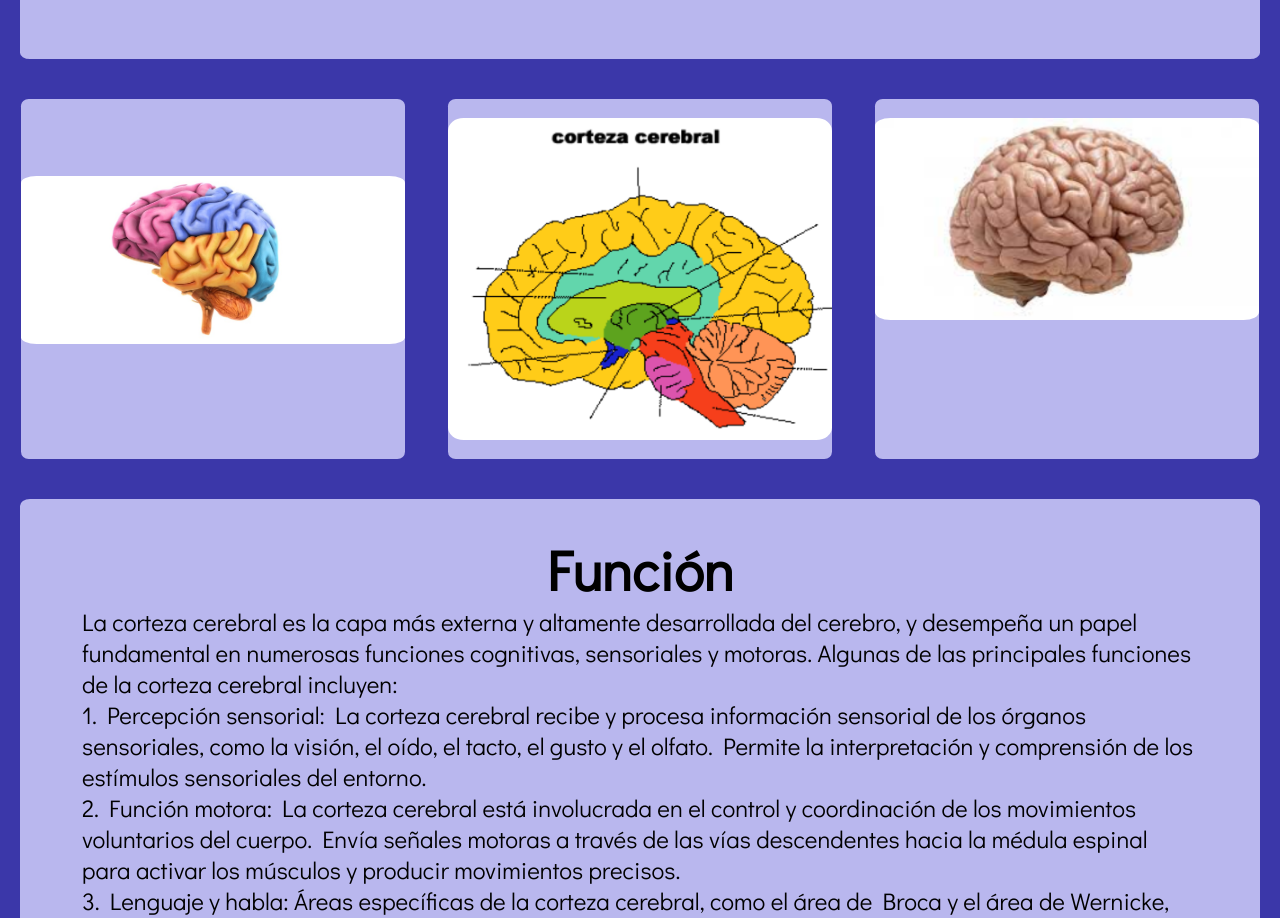
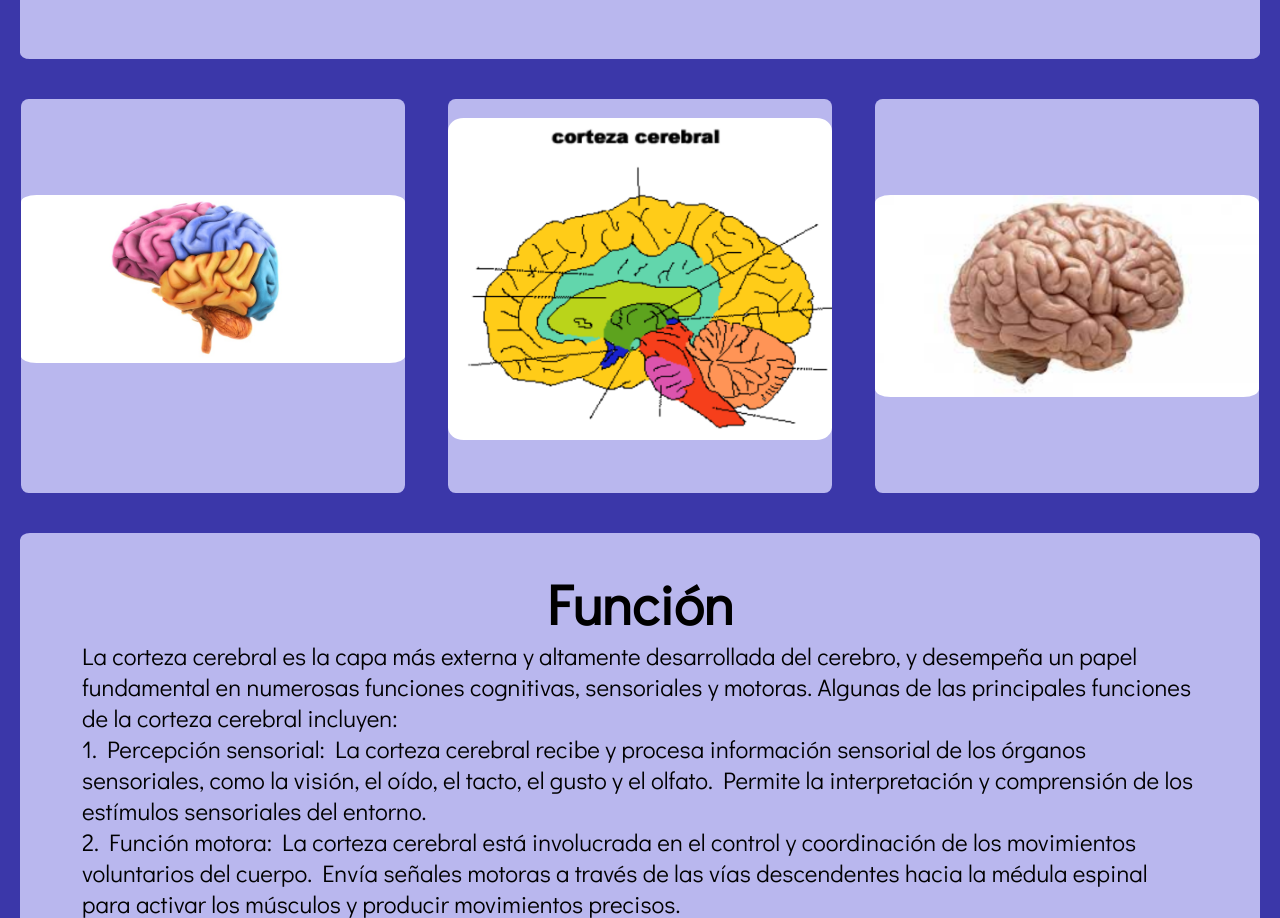
Before and after one commit to wizzzzzzrd/JudaSisNer, a plain HTML site: page juda-sistema-nervioso/cortezaCerebral.html in a window 1280 px wide. Shown: the part 913-1831 px from the top of the page. Drawn offline with Linux system fonts and the light colour scheme.

Commit message:
Update cortezaCerebral.html

```diff
--- a/juda-sistema-nervioso/cortezaCerebral.html
+++ b/juda-sistema-nervioso/cortezaCerebral.html
@@ -30,7 +30,7 @@
     <div class="contThree">
         <div class="boxThree" style="background-color: #B9B7EE;">
             <figure class="cont-img">
-                <img src="imagenes/cortezaCerebral3/22.png" alt="" style="margin-top: 20%;  margin-bottom: 20%;">
+                <img src="imagenes/cortezaCerebral3/22.png" alt="" style="margin-top: 25%;  margin-bottom: 25%;">
             </figure>
         </div>
         <div class="boxThree" style="background-color: #B9B7EE;">
@@ -40,7 +40,7 @@
         </div>
         <div class="boxThree" style="background-color: #B9B7EE;">
             <figure class="cont-img">
-                <img src="imagenes/cortezaCerebral3/33.png" alt="" style="margin-top: 5%;  margin-bottom: 5%;">
+                <img src="imagenes/cortezaCerebral3/33.png" alt="" style="margin-top: 25%;  margin-bottom: 25%;">
             </figure>
         </div>
     </div>
```
